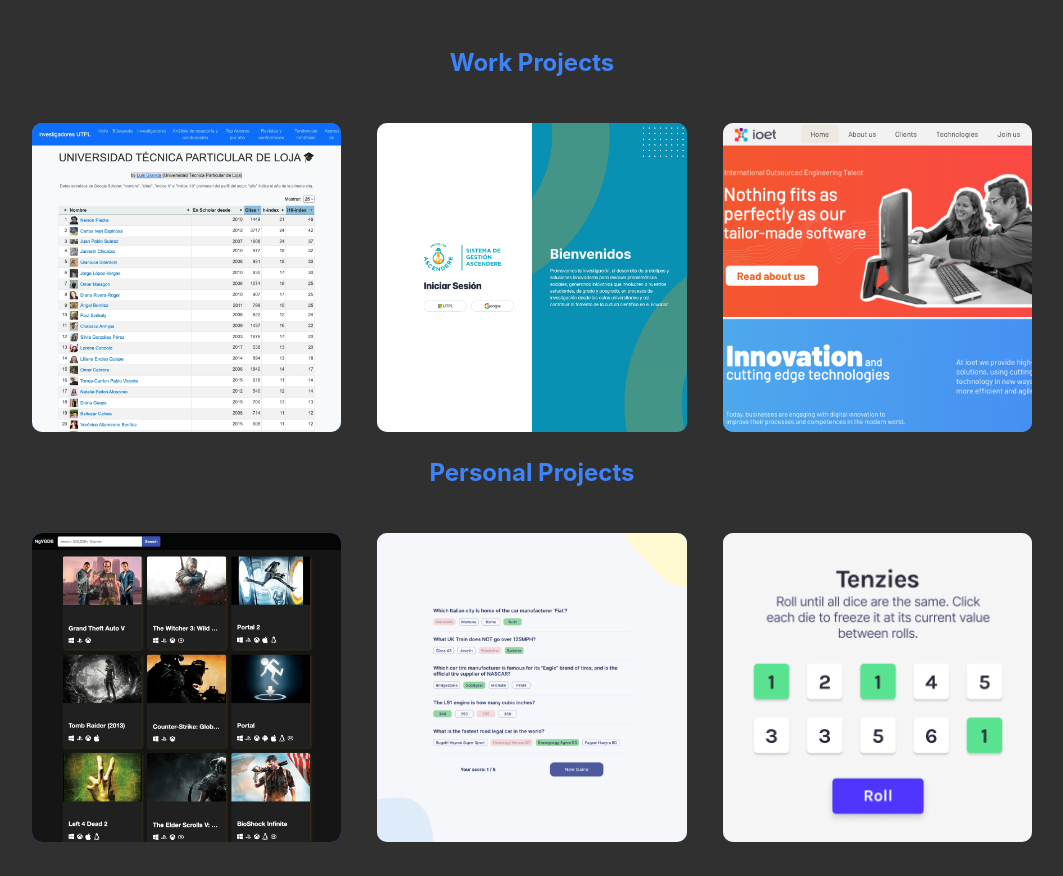
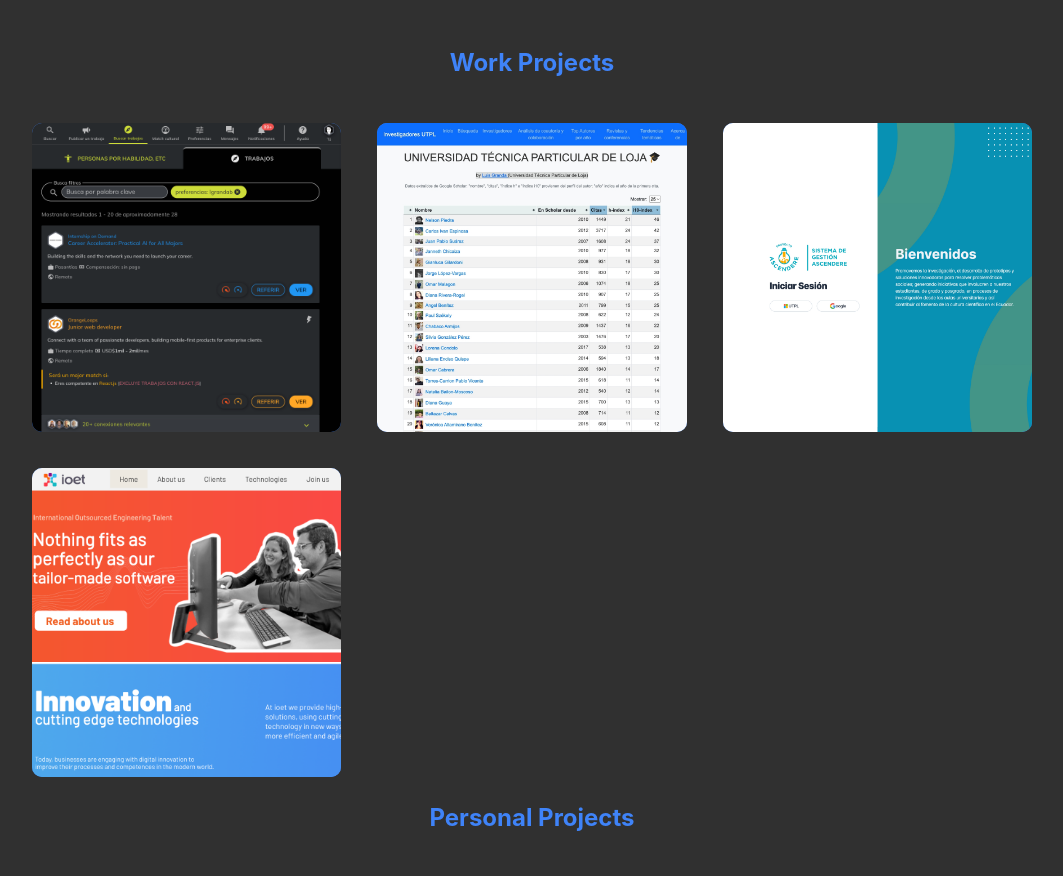
Before and after one commit to ferluchin/portfolio2-react, a React (Create React App) app: page / in a window 1280 px wide. Shown: the part 2000-2876 px from the top of the page, without its empty margins (108-1171 px from the left). Built offline with nearby package versions, Linux system fonts and the light colour scheme.

Commit message:
added work project at torre

```diff
--- a/src/components/Work/WorkProjects.js
+++ b/src/components/Work/WorkProjects.js
@@ -12,7 +12,24 @@
                 Work Projects
             </h3>
             <div className="portfolio">
-                {/* <!-- Portfolio item 01 --> */}
+                {/* <!-- Portfolio item Torre --> */}
+                <a
+                    href="https://torre.ai/"
+                    className="portfolio__item"
+                    target="_blank"
+                    rel="noopener noreferrer"
+                    title="Torre.co Profile"
+                >
+                    <div className="img-container">
+                        <img
+                            src="img/torre-ai.png" // Asume que tienes una imagen llamada 'torre-co.png' en tu carpeta 'img'
+                            alt="Perfil en Torre.co"
+                            className="portfolio__img"
+                        />
+                        <h3 className="hover-text">Software Engineer at Torre.ai</h3>
+                    </div>
+                </a>
+                {/* <!-- Portfolio item UTPL --> */}
                 <a
                     href="https://investigacion-utpl.netlify.app/"
                     className="portfolio__item"
```
Also changed, not shown: public/img/torre-ai.png (added).
